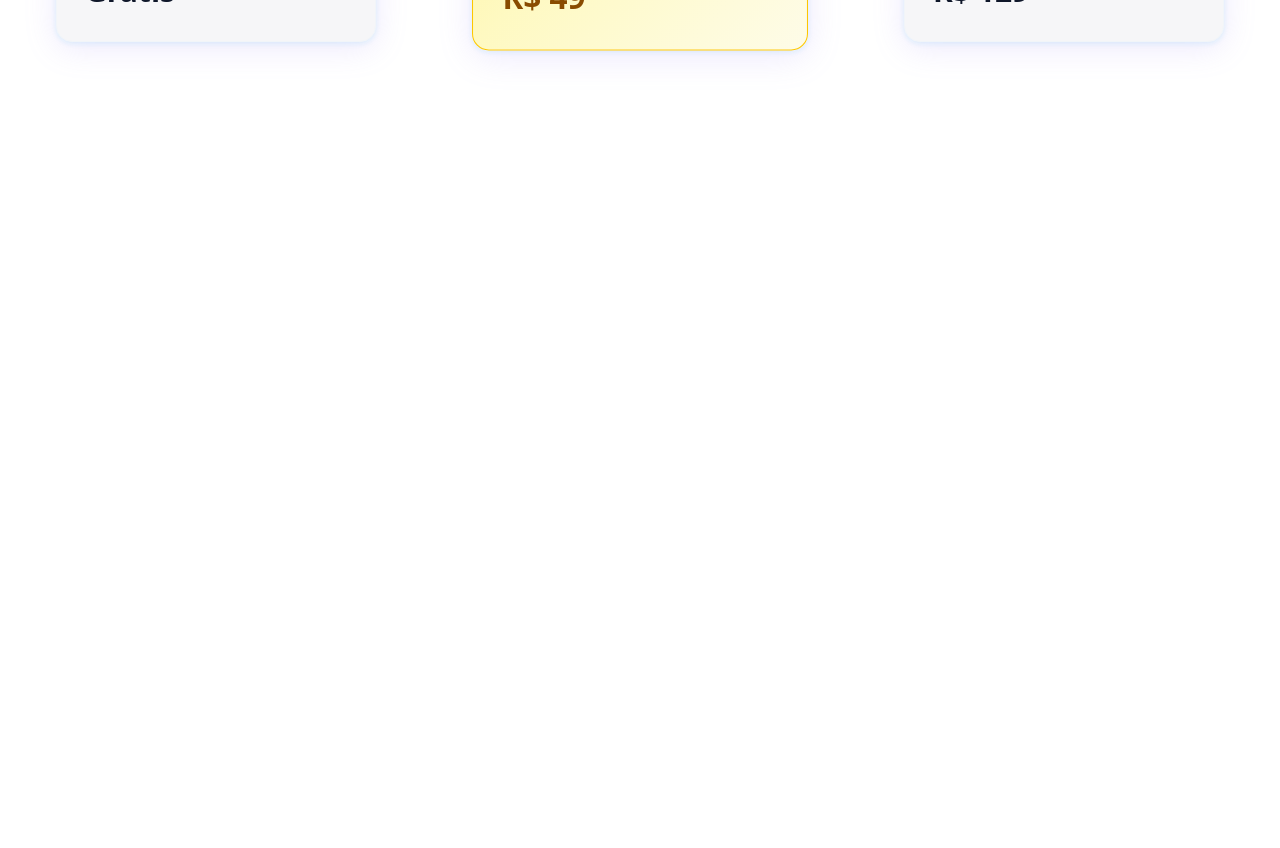
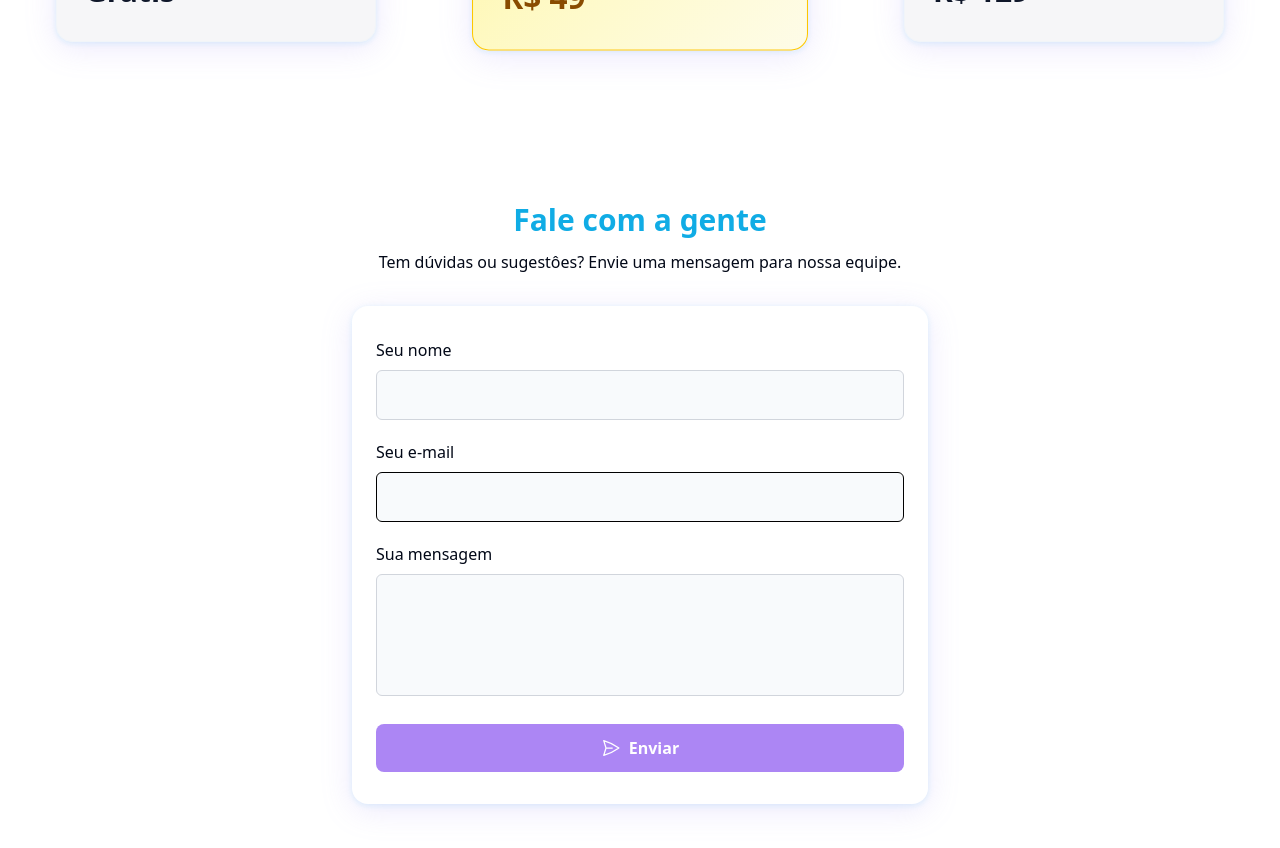
Before and after one commit to matheus-hi-dias/devboost, a Next.js app: page / in a window 1280 px wide. Shown: the part 1640-2488 px from the top of the page. Before the commit the page ends 1762 px from the top, so only its background shows below. Built offline with nearby package versions, Linux system fonts and the light colour scheme.

Commit message:
feat: contact section

```diff
--- a/src/app/globals.css
+++ b/src/app/globals.css
@@ -43,6 +43,8 @@
     --input: 214.3 31.8% 91.4%;
     --ring: 222.2 84% 4.9%;
 
+    --contact-background: 0 0% 100%;
+
     --radius: 0.5rem;
   }
 
@@ -82,6 +84,8 @@
     --border: 217.2 32.6% 17.5%;
     --input: 217.2 32.6% 17.5%;
     --ring: 212.7 26.8% 83.9%;
+
+    --contact-background: 222 15% 26%;
   }
 
   body {
@@ -151,6 +155,9 @@
   .bg-course {
     background-color: hsl(var(--course));
   }
+  .bg-contact {
+    background-color: hsl(var(--contact-background));
+  }
 
   .border-primary {
     border-color: hsl(var(--primary));
--- a/src/app/page.tsx
+++ b/src/app/page.tsx
@@ -1,4 +1,5 @@
 import { CoursesSection, Header, HeroSection, PlansSection } from "@/components";
+import { ContactSection } from "@/components/ContactSection";
 
 
 export default function Home() {
@@ -9,6 +10,7 @@ export default function Home() {
         <HeroSection />
         <CoursesSection />
         <PlansSection />
+        <ContactSection />
       </main>
     </div>
   );
--- /dev/null
+++ b/src/components/ContactSection.tsx
@@ -0,0 +1,59 @@
+'use client';
+
+import { ArrowPathIcon, PaperAirplaneIcon } from "@heroicons/react/24/outline";
+import { useState } from "react";
+
+export function ContactSection() {
+  const [submitting, setSubmitting] = useState(false);
+  function handleSubmit(event: React.FormEvent<HTMLFormElement>): void {
+    event.preventDefault();
+    setSubmitting(true);
+    alert("Mensagem enviada com sucesso!");
+  }
+  return (
+    <section id="contato" className="bg-background py-20 px-4 transition-colors">
+      <div className="container max-w-xl mx-auto">
+        <h2 className="text-3xl font-extrabold text-primary text-center mb-3 text-secondary">
+          Fale com a gente
+        </h2>
+        <p className="mb-8 text-center text-muted">
+          Tem dúvidas ou sugestôes? Envie uma mensagem para nossa equipe.
+        </p>
+        <form className="flex flex-col gap-5 bg-contact rounded-2xl shadow-card px-6 py-8" onSubmit={handleSubmit} aria-label="Formulário de contato">
+
+          <label className="flex flex-col gap-2">
+            Seu nome
+            <input required name="name" type="text" className="rounded-md border border-gray-300 p-3 bg-slate-50 focus:ring-2 focus:ring-primary focs:outline-none text-black" aria-label="Seu nome" autoComplete="name" />
+          </label>
+          <label className="flex flex-col gap-2">
+            Seu e-mail
+            <input required name="email" type="email" className="rounded-md border boder-gray-300 p-3 bg-slate-50 focus:ring-2 focus:ring-primary focus:outline-none text-black" aria-label="Seu e-mail" autoComplete="email" />
+          </label>
+          <label className="flex flex-col gap-2">
+            Sua mensagem
+            <textarea required name="message" rows={4} className="rounded-md border border-gray-300 p-3 resize-none bg-slate-50 focus:ring-2 focus:ring-primary focus:outline-none text-black" aria-label="Sua mensagem" />
+          </label>
+          <button
+            type="submit"
+            className="mt-2 flex items-center justify-center gap-2 rounded-lg bg-primary text-white px-6 py-3 text-base font-bold transition hover:bg-[hsl(var(--primary)/0.9)] focus:ring-2 focus:ring-primary focus:outline-none"
+            disabled={submitting}
+            aria-busy={submitting}
+          >
+            {submitting ? (
+              <>
+                <ArrowPathIcon className="h-5 w-5 animate-spin" />
+                Enviando...
+              </>
+            ) : (
+              <>
+                <PaperAirplaneIcon className="h-5 w-5" />
+                Enviar
+              </>
+            )}
+
+          </button>
+        </form>
+      </div>
+    </section>
+  )
+}
```
